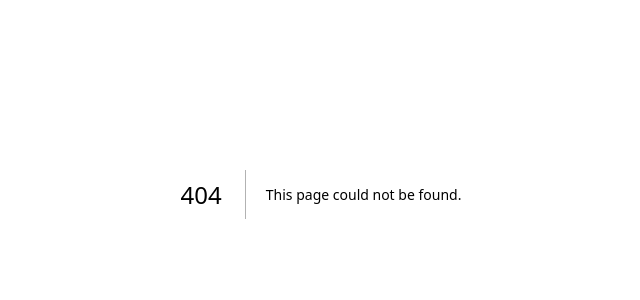
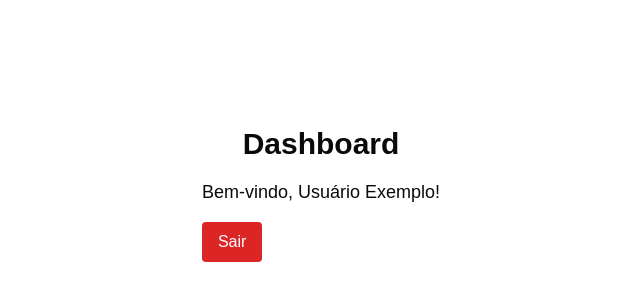
Before and after one commit to HericVirgilio/ftc-green-ville, a Next.js app: page /dashboard in a window 1280 px wide. Before the commit this address had no page. Shown: the part 206-506 px from the top of the page, without its empty margins (319-959 px from the left). Built offline with nearby package versions, Linux system fonts and the light colour scheme; sample sign-in values are in the browser's storage.

Commit message:
Ajustes Integração, dashboard page

```diff
--- a/package.json
+++ b/package.json
@@ -16,6 +16,7 @@
     "@radix-ui/react-label": "^2.1.0",
     "@radix-ui/react-slot": "^1.1.0",
     "@radix-ui/react-switch": "^1.1.0",
+    "axios": "^1.7.7",
     "class-variance-authority": "^0.7.0",
     "clsx": "^2.1.1",
     "lucide-react": "^0.446.0",
--- a/src/app/criar-nova-senha/page.tsx
+++ b/src/app/criar-nova-senha/page.tsx
@@ -2,13 +2,13 @@
 import Image from "next/image";
 import { Input } from "@/components/ui/input"
 import { Label } from "@/components/ui/label"
-import Switch from '@mui/material/Switch';
+//import Switch from '@mui/material/Switch';
 import { Button } from "@/components/ui/button"
-import Link from "next/link";
+//import Link from "next/link";
 
 export default function CriarNovaSenha() {
 
-  const label = { inputProps: { 'aria-label': 'Switch demo' } };
+  //const label = { inputProps: { 'aria-label': 'Switch demo' } };
 
   return (
     <div className="flex w-full h-screen">
--- /dev/null
+++ b/src/app/dashboard/page.tsx
@@ -0,0 +1,46 @@
+"use client";
+
+import { useRouter } from "next/navigation";
+import { useEffect, useState } from "react";
+
+export default function Dashboard() {
+  const router = useRouter();
+  const [username, setUsername] = useState<string | null>(null);
+
+
+  useEffect(() => {
+    const token = localStorage.getItem("access_token");
+
+    if (!token) {
+
+      router.push("/");
+    } else {
+
+      setUsername("Usuário Exemplo");
+    }
+  }, [router]);
+
+  return (
+    <div className="min-h-screen flex flex-col items-center justify-center">
+      <h1 className="text-3xl font-bold">Dashboard</h1>
+
+      {username ? (
+        <div className="mt-4">
+          <p className="text-lg">Bem-vindo, {username}!</p>
+          <button
+            className="mt-4 px-4 py-2 bg-red-600 text-white rounded"
+            onClick={() => {
+
+              localStorage.removeItem("access_token");
+              router.push("/");
+            }}
+          >
+            Sair
+          </button>
+        </div>
+      ) : (
+        <p>Carregando informações...</p>
+      )}
+    </div>
+  );
+}
--- a/src/app/page.tsx
+++ b/src/app/page.tsx
@@ -1,11 +1,13 @@
-"use client"; // A diretiva "use client" deve estar no topo do arquivo
-
+"use client";
+import { useState } from "react";
+import { useRouter } from "next/navigation";
 import Image from "next/image";
 import { Input } from "@/components/ui/input";
 import { Label } from "@/components/ui/label";
 import Switch from '@mui/material/Switch';
-import { Button } from "@/components/ui/button"
+import { Button } from "@/components/ui/button";
 import Link from "next/link";
+import { login } from "@/services/authService";
 
 export default function Home() {
   const [email, setEmail] = useState("");
@@ -35,12 +37,23 @@ export default function Home() {
           </div>
 
           <span>
-            <Label className="text-[#686868]  text-sm" htmlFor="password">Email</Label>
-            <Input className="bg-[#DBDBDB] w-[416px] h-[62px] rounded-2xl" id="email" type="email" required />
+            <Label className="text-[#686868] text-sm" htmlFor="email">
+              Email
+            </Label>
+            <Input
+              className="bg-[#DBDBDB] w-[416px] h-[62px] rounded-2xl"
+              id="email"
+              type="email"
+              value={email}
+              onChange={(e) => setEmail(e.target.value)}
+              required
+            />
           </span>
 
           <span>
-            <Label className="text-[#686868] text-sm" htmlFor="password">Password</Label>
+            <Label className="text-[#686868] text-sm" htmlFor="password">
+              Password
+            </Label>
             <Input
               className="bg-[#DBDBDB] w-[416px] h-[62px] rounded-2xl"
               id="password"
```
Also changed, not shown: src/services/authService.ts (+8 -18 lines), 1 other file (tests, documents, lock files or other folders).
